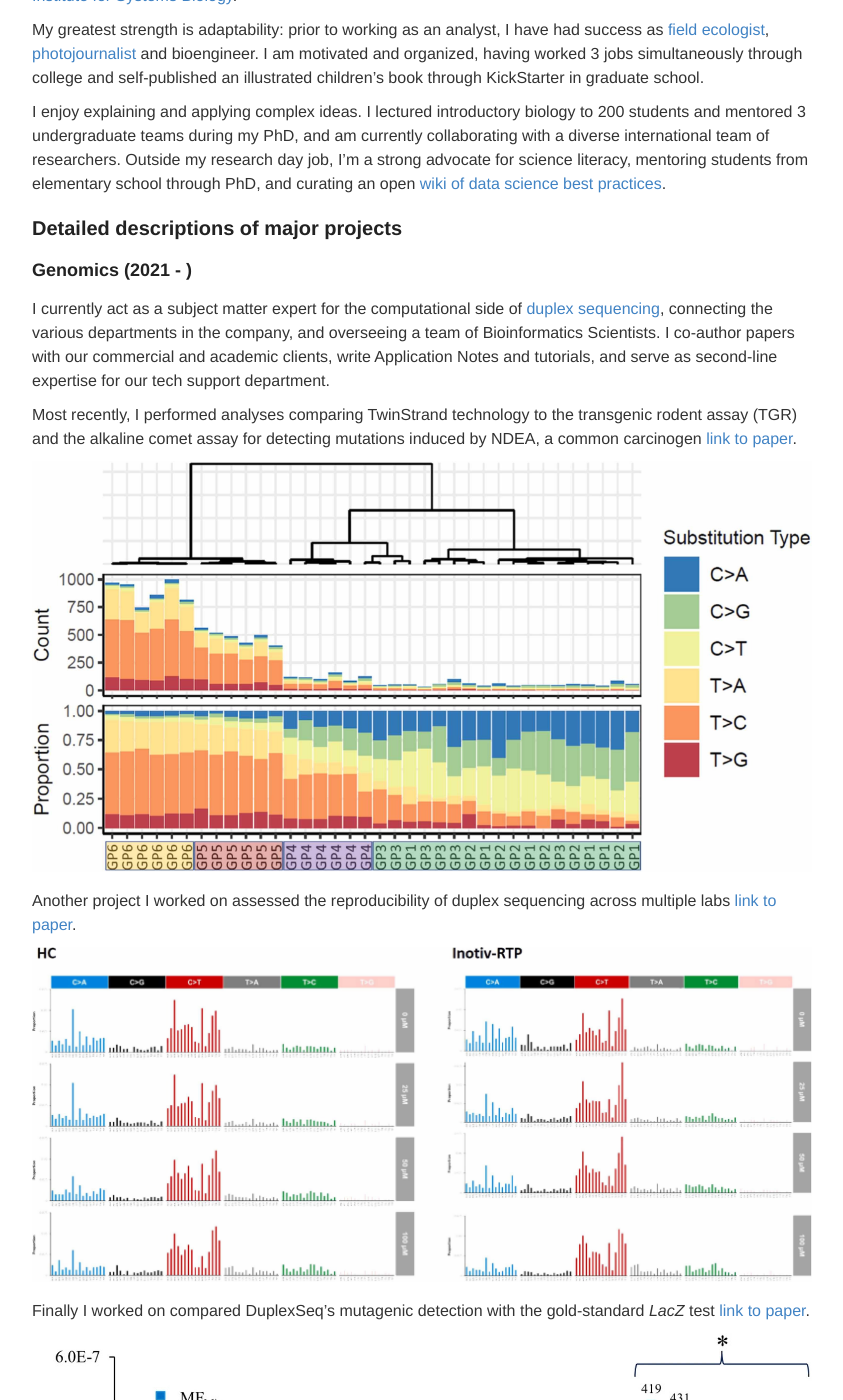
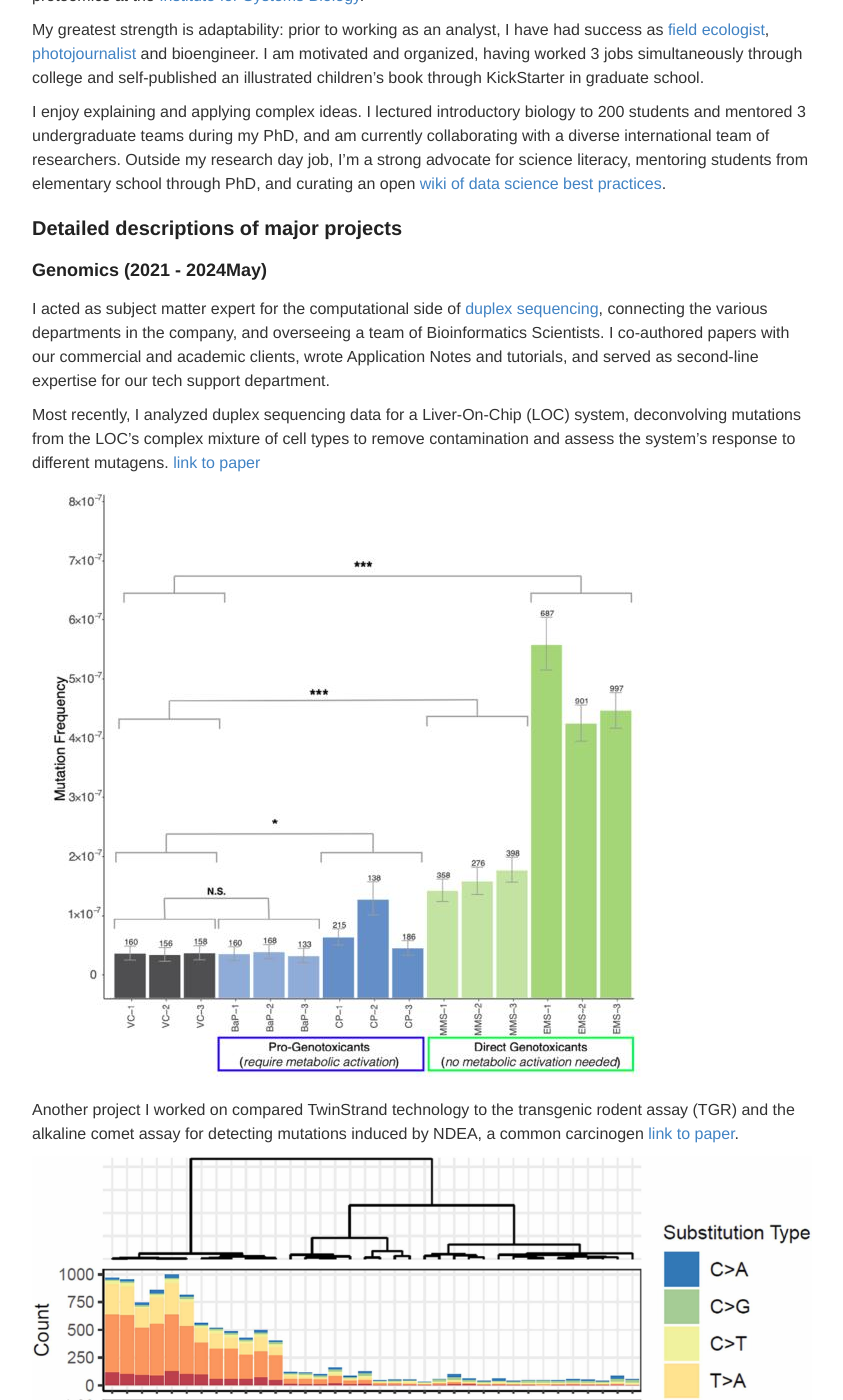
Before and after one commit to ptvan/ptvan.github.io, a Jekyll site: the page built from research.md, in a window 1280 px wide and 1400 px high, scrolled down 412 px. Shown: the whole window, without its empty margins (218-1061 px from the left). Built offline with Jekyll 4.4.1, drawn with Linux system fonts in a browser that asks for light colours; some of the changed text lies outside the part shown.

Commit message:
updated CRL blurb

```diff
--- a/research.md
+++ b/research.md
@@ -8,7 +8,7 @@ My resume is available here: [PhuTVan-resume.pdf](PhuTVan-resume.pdf). If you pr
 
 ## A brief summary
 
-I'm currently Senior Manager of Bioinformatics Solutions at [TwinStrand Biosciences](https://twinstrandbio.com/). Previously I worked as a postdoc, then an analyst at [Fred Hutch Cancer Center](https://www.fredhutch.org/en/research/divisions/vaccine-infectious-disease-division.html) on flow/mass cytometry and transcriptomics. I received my PhD at [Carnegie Mellon](https://cmu.edu/bio) where I designed and built a patented fluorescence imager to detect low-abundance proteins. Before grad school I worked on gene transcription networks and proteomics at the [Institute for Systems Biology](https://baliga.systemsbiology.net/).
+Most recently I was Senior Manager of Bioinformatics Solutions at [TwinStrand Biosciences](https://twinstrandbio.com/). Previously I worked as a postdoc, then an analyst at [Fred Hutch Cancer Center](https://www.fredhutch.org/en/research/divisions/vaccine-infectious-disease-division.html) on flow/mass cytometry and transcriptomics. I received my PhD at [Carnegie Mellon](https://cmu.edu/bio) where I designed and built a patented fluorescence imager to detect low-abundance proteins. Before grad school I worked on gene transcription networks and proteomics at the [Institute for Systems Biology](https://baliga.systemsbiology.net/).
 
 My greatest strength is adaptability: prior to working as an analyst, I have had success as [field ecologist](https://www.fs.usda.gov/colville), [photojournalist](https://makingtheprince.blogspot.com/2013/11/meet-author.html) and bioengineer. I am motivated and organized, having worked 3 jobs simultaneously through college and self-published an illustrated children's book through KickStarter in graduate school.
 
@@ -16,15 +16,19 @@ I enjoy explaining and applying complex ideas. I lectured introductory biology t
 
 ## Detailed descriptions of major projects
 
-### Genomics (2021 - )
+### Genomics (2021 - 2024May)
 
-I currently act as a subject matter expert for the computational side of [duplex sequencing](https://twinstrandbio.com/technology/), connecting the various departments in the company, and overseeing a team of Bioinformatics Scientists. I co-author papers with our commercial and academic clients, write Application Notes and tutorials, and serve as second-line expertise for our tech support department.
+I acted as subject matter expert for the computational side of [duplex sequencing](https://twinstrandbio.com/technology/), connecting the various departments in the company, and overseeing a team of Bioinformatics Scientists. I co-authored papers with our commercial and academic clients, wrote Application Notes and tutorials, and served as second-line expertise for our tech support department.
 
-Most recently, I performed analyses comparing TwinStrand technology to the transgenic rodent assay (TGR) and the alkaline comet assay for detecting mutations induced by NDEA, a common carcinogen [link to paper](https://www.sciencedirect.com/science/article/pii/S1383571823001031).
+Most recently, I analyzed duplex sequencing data for a Liver-On-Chip (LOC) system, deconvolving mutations from the LOC's complex mixture of cell types to remove contamination and assess the system's response to different mutagens. [link to paper](https://www.sciencedirect.com/science/article/abs/pii/S138357182400038X)
+
+![CRL_LOC_MFs](/images/CRL_LOC_MF.jpg "CRL_LOC_MF.jpg")
+
+Another project I worked on compared TwinStrand technology to the transgenic rodent assay (TGR) and the alkaline comet assay for detecting mutations induced by NDEA, a common carcinogen [link to paper](https://www.sciencedirect.com/science/article/pii/S1383571823001031).
 
 ![NDEA_simple_spectra](/images/NDEA_simple_spectra.jpg "NDEA_simple_spectra.jpg")
 
-Another project I worked on assessed the reproducibility of duplex sequencing across multiple labs [link to paper](https://www.sciencedirect.com/science/article/abs/pii/S1383571823000670).
+Yet another project I worked on assessed the reproducibility of duplex sequencing across multiple labs [link to paper](https://www.sciencedirect.com/science/article/abs/pii/S1383571823000670).
 
 ![HealthCanada_Inotive](/images/HealthCanada_Inotive_trinucleotide.jpg "HealthCanada_Inotive_trinucleotide.jpg")
 
```
Also changed, not shown: images/CRL_LOC_MF.jpg (added).
